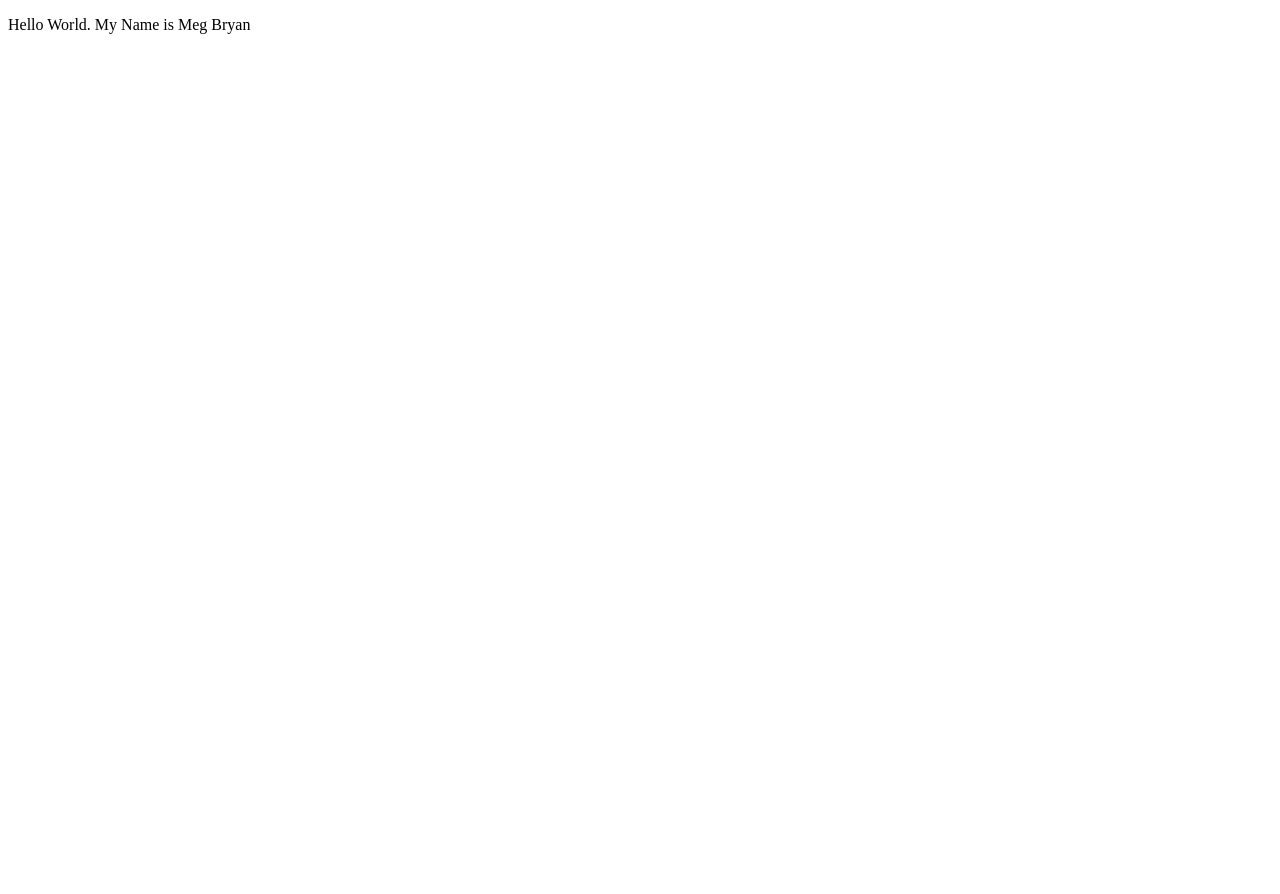
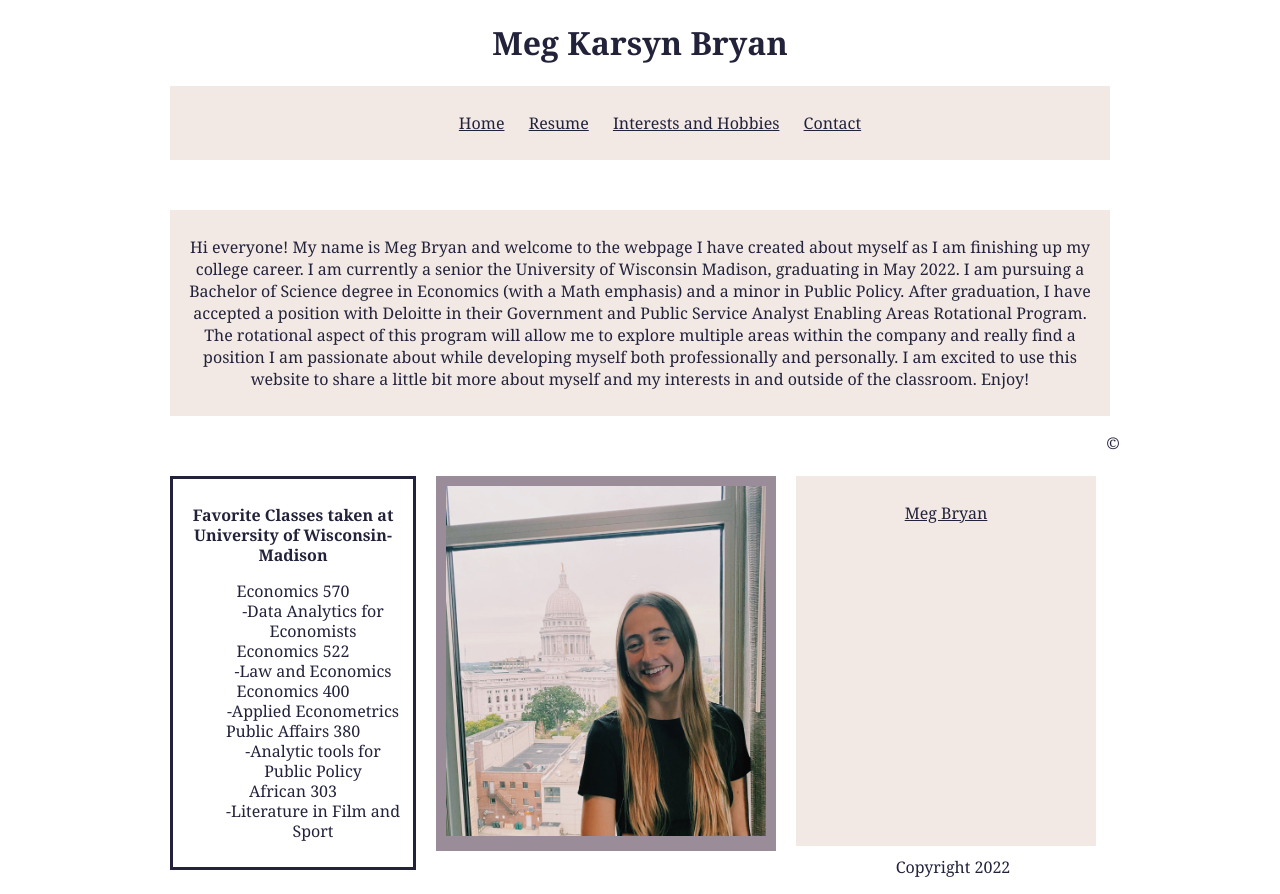
Before and after one commit to megkbryan/megkbryan.github.io, a plain HTML site: page index.html in a window 1280 px wide. Before the commit the page ends 800 px from the top, so only its background shows below. Drawn offline with Linux system fonts and the light colour scheme.

Commit message:
website creation files for LIS 351

```diff
--- a/index.html
+++ b/index.html
@@ -1,12 +1,64 @@
 <!DOCTYPE html>
-<html>
-<head>
-<title>Page Title</title>
-</head>
+<html lang="en">
+<meta charset="UTF-8">
+<title>Meg's Website</title>
+<meta name="viewport" content="width=device-width,initial-scale=1">
+
+<link rel="stylesheet" href="stylesheet.css">
+
 <body>
+<header>
+	<h1>Meg Karsyn Bryan</h1>
+	<nav>
+		<ul>
+			<li><a href= "index.html">Home</a></li>
+			<li><a href= "resume.html">Resume</a></li>
+			<li><a href= "interests.html">Interests and Hobbies</a></li>
+			<li><a href= "contact.html">Contact</a></li>
+		</ul>
+	</nav>
+</header>
 
-<p>Hello World. My Name is Meg Bryan</p>
+<main>
+	<section>
+		<p>Hi everyone! My name is Meg Bryan and welcome to the webpage I have created about myself as I am finishing up my college career. I am currently a senior the University of Wisconsin Madison, graduating in May 2022. I am pursuing a Bachelor of Science degree in Economics (with a Math emphasis) and a minor in Public Policy. After graduation, I have accepted a position with Deloitte in their Government and Public Service Analyst Enabling Areas Rotational Program. The rotational aspect of this program will allow me to explore multiple areas within the company and really find a position I am passionate about while developing myself both professionally and personally. I am excited to use this website to share a little bit more about myself and my interests in and outside of the classroom. Enjoy! </p>
+	</section>
+</main>
 
+	<article class = 'mart'>
+		<p style="color:purple"><strong>Favorite Classes taken at University of Wisconsin-Madison</strong></p>
+			<dl>
+				<dt>Economics 570</dt>
+				<dd>-Data Analytics for Economists</dd>
+				<dt>Economics 522</dt>
+				<dd>-Law and Economics</dd>
+				<dt>Economics 400</dt>
+				<dd>-Applied Econometrics</dd>
+				<dt>Public Affairs 380</dt>
+				<dd>-Analytic tools for Public Policy</dd>
+				<dt>African 303</dt>
+				<dd>-Literature in Film and Sport</dd>
+			</dl>
+
+	</article>
+
+<article class = "mkb">
+		<img src= 'IMG_5498.jpeg' alt= 'headshot' width = "320" height="350">
+</article>
+
+<script src="https://platform.linkedin.com/badges/js/profile.js" async defer type="text/javascript"></script>
+
+	<article class = 'mart2'>
+	<p>
+		<div class="badge-base LI-profile-badge" data-locale="en_US" data-size="medium" data-theme="light" data-type="VERTICAL" data-vanity="meg-bryan" data-version="v1"><a class="badge-base__link LI-simple-link" href="https://www.linkedin.com/in/meg-bryan?trk=profile-badge">Meg Bryan</a></div>
+
+
+	</article>
+
+
+
+	<footer>
+		<p> &copy; Copyright 2022</p>
+	</footer>
 </body>
-
 </html>
--- /dev/null
+++ b/stylesheet.css
@@ -0,0 +1,74 @@
+/* You should edit the content below to fit your website */
+
+* {
+	font-family: Georgia, serif;
+	color: #22223B;
+	text-align: center;
+}
+
+body {
+	width: 960px;
+	margin: 0 auto;
+}
+
+
+nav {
+	background-color: #F2E9E4 ;
+	padding: 10px;
+	margin: 10px;
+}
+
+li {
+	display: inline;
+	padding: 10px;
+}
+
+section {
+	overflow: auto;
+	height:  100%;
+}
+
+main {
+	background-color: #F2E9E4;
+	text-align: left;
+	padding: 10px;
+	margin: 10px;
+	margin-top: 50px;
+}
+
+
+article{
+	background-color: #F2E9E4;
+	text-align: left;
+	padding: 10px;
+	margin: 10px;
+	width: 280px;
+	float:  left;
+ }
+
+ .mart {
+ 	width: 220px;
+ 	background-color: #FFFFFF;
+ 	border-style: solid;
+ 	line-height: 20px;
+ 	margin-top: 50px;
+ }
+
+.mart2 {
+	margin-top: 50px;
+	height: 350px;
+}
+
+.mkb {
+	background-color: #9A8C98;
+	text-align: center;
+	width: 320px;
+	margin-top: 50px;
+}
+
+}
+ footer {
+ 	background-color:#F2E9E4 ;
+	padding: 10px;
+	margin: 10px;
+}
--- /dev/null
+++ b/stylesheet_contact.css
@@ -0,0 +1,50 @@
+/* You should edit the content below to fit your website */
+
+* {
+	font-family: Georgia, serif;
+	margin:  0;
+	padding: 0;
+	color:  #22223B;
+
+}
+
+header {
+	text-align: center;
+	margin-top: 20px;
+}
+nav {
+	padding: 10px;
+	margin: 10px;
+	text-align: center;
+}
+
+li {
+	display: inline;
+	padding: 10px;
+
+}
+body {
+	background: #F2E9E4;
+	width: 980px;
+	margin: 0 auto;
+}
+
+section {
+	border-style: solid;
+	text-align: center;
+	margin-top: 20px;
+	margin-bottom: 20px;
+	line-height: 30px;
+}
+
+
+h2 {
+	text-align: center;
+	margin-top: 20px;
+	margin-bottom: 10px;
+}
+
+ footer {
+	padding: 10px;
+	margin: 10px;
+}
--- /dev/null
+++ b/stylesheet_interests.css
@@ -0,0 +1,66 @@
+/* You should edit the content below to fit your website */
+
+* {
+	font-family: Georgia, serif;
+	color: #22223B;
+	text-align: center;
+}
+
+body {
+	width: 960px;
+	margin: 0 auto;
+}
+
+
+nav {
+	background-color: #F2E9E4 ;
+	padding: 10px;
+	margin: 10px;
+}
+
+li {
+	display: inline;
+	padding: 10px;
+}
+
+section {
+	overflow: auto;
+	height:  100%;
+}
+
+main {
+	background-color: #F2E9E4;
+	text-align: left;
+	padding: 10px;
+	margin: 10px;
+}
+
+
+article{
+	background-color: #F2E9E4;
+	text-align: left;
+	padding: 10px;
+	margin: 10px;
+	width: 200px;
+	float:  left;
+ }
+
+ .mart {
+ 	width: 300px;
+ 	height: 100%;
+ 	background-color: #FFFFFF;
+ }
+
+ .mart2 {
+ 	width: 200px;
+ 	height: 100%;
+ 	background-color: none;
+ 	margin-top: 140px;
+ }
+
+}
+ footer {
+ 	background-color:#F2E9E4 ;
+	padding: 10px;
+	margin: 10px;
+}
--- /dev/null
+++ b/stylesheet_resume.css
@@ -0,0 +1,67 @@
+/* You should edit the content below to fit your website */
+
+* {
+	font-family: Georgia, serif;
+	color: #22223B;
+	text-align: center;
+}
+
+body {
+	width: 960px;
+	margin: 0 auto;
+}
+
+
+nav {
+	background-color: #F2E9E4 ;
+	padding: 10px;
+	margin: 10px;
+}
+
+li {
+	display: inline;
+	padding: 10px;
+}
+
+section {
+	overflow: auto;
+	height:  100%;
+}
+
+main {
+	background-color: #F2E9E4;
+	text-align: left;
+	padding: 10px;
+	margin: 10px;
+}
+
+
+article{
+	background-color: #F2E9E4;
+	text-align: left;
+	padding: 10px;
+	margin: 10px;
+	width: 280px;
+	float:  left;
+ }
+
+.mkb {
+	background-color: #9A8C98;
+	text-align: center;
+}
+
+.exp1 {
+	background-color: #F2E9E4;
+	padding: 10px;
+	margin: 10px;
+	width: 280px;
+	float:  left;
+}
+dl {
+	text-align: left;
+}
+ footer {
+ 	background-color:#F2E9E4 ;
+	padding: 10px;
+	margin: 10px;
+}
```
Also changed, not shown: contact.html (added, +39 -0 lines), interests.html (added, +52 -0 lines), resume.html (added, +72 -0 lines), IMG_5498.jpeg (added), IMG_5519.jpeg (added), 2 other files.
